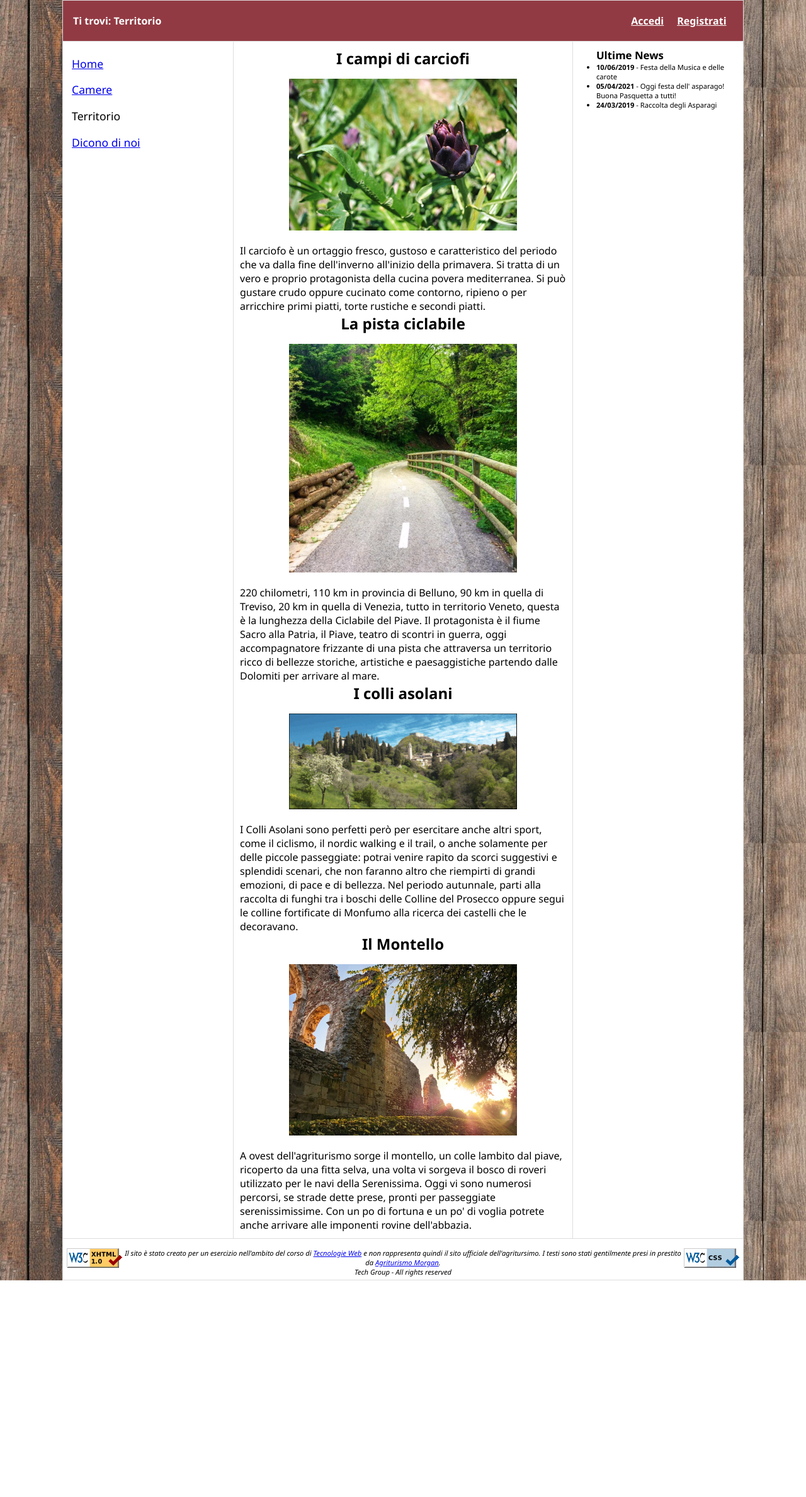
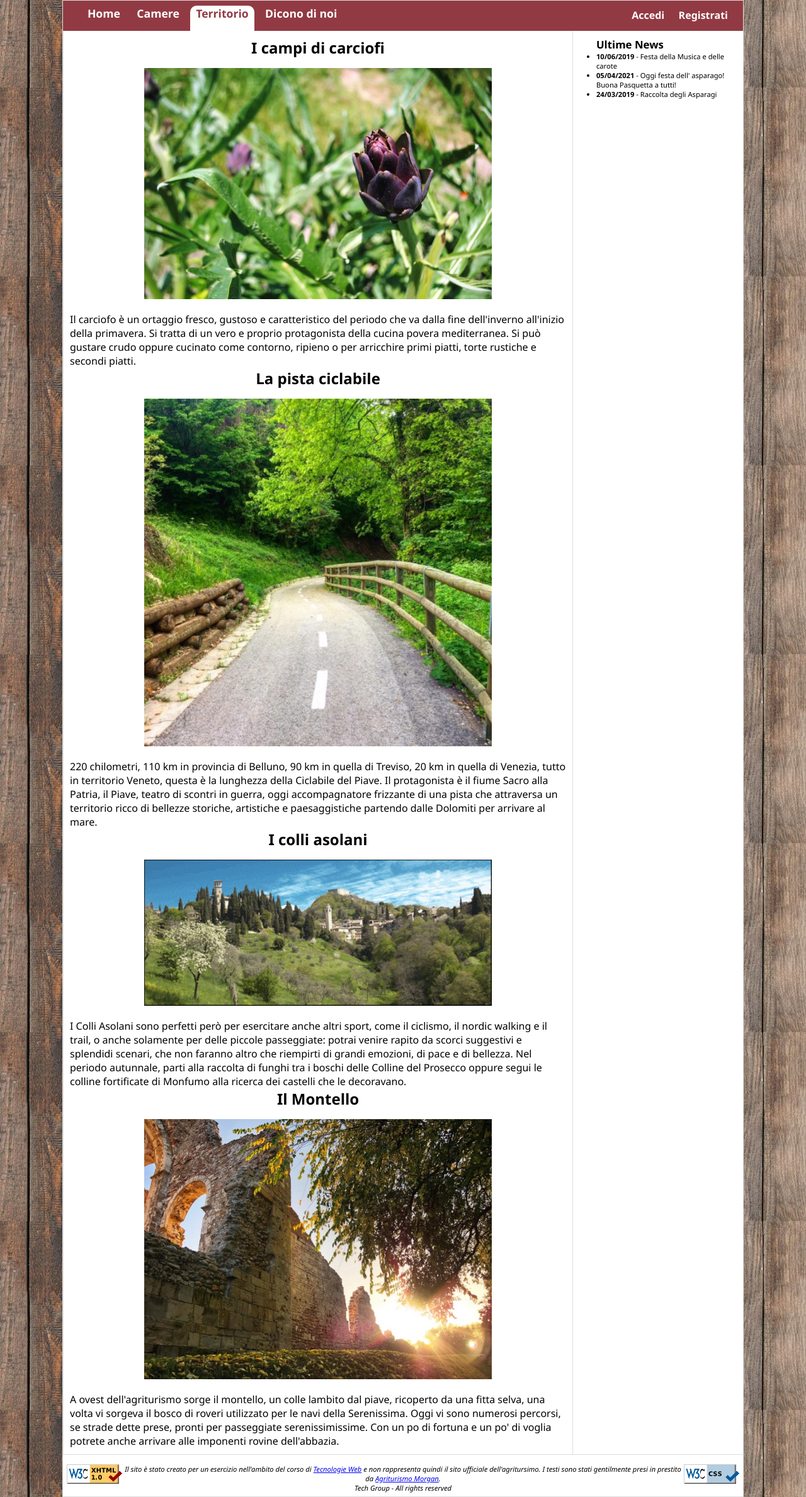
Before and after one commit to inspektral/agriturimso_tecweb_proj, a PHP site: page /territorio.html in a window 1280 px wide. Shown: the part 161-2538 px from the top of the page at 63% size. Before the commit the page ends 2194 px from the top, so only its background shows below. Run offline with PHP 8.4, Linux system fonts and the light colour scheme.

Commit message:
nuovo menu

```diff
--- a/style/small_lavoro.css
+++ b/style/small_lavoro.css
@@ -14,15 +14,22 @@
 	font-size: 1.2em;
 }
 
+/* breadcrumb */
+#breadcrumb {
+	border-bottom: none;
+	position: static;
+	min-height: 2em;
+}
+
 /*    MENU    */
-
 #menu {
 	float: none;
 	text-align: center;
 	width: 100%;
 	border-bottom: 1px solid #DDD;
-	background-color: #c75f6a;
 	color: #fff;
+	padding: 0;
+	position: static;
 }
 
 #menu ul {
@@ -30,24 +37,49 @@
 	margin: auto;
 }
 
-/* breadcrumb */
+#menu li {
+	float: none;
+	min-height: 2em;
+	border-radius: 0;
+	margin-top: 0.5em;
+	margin-right: 0;
+}
 
-#breadcrumb{
-	border-bottom: none;
+#menu ul li{
+	padding: 0.3em;
+}
+
+#user {
+	float: none;
+	height: 2em;
+	margin-top: 1%;
+	text-align: right;
+	position: static;
+    padding-right: 0;
+    bottom: 0;
+}
+
+#user a, #user span{
+	border-radius: 0;
+    bottom: 0;
+    padding:0 0.8em 0.3em 0.8em;
+}
+
+.reg {
+	float: none;
+	position: static;
 }
 
 /*  RIGHT SIDEBAR */
-
 #rightSideBar {
-    width: 100%;
-    margin: auto auto 2% auto;
+	width: 100%;
+	margin: auto auto 2% auto;
 	float: none;
-    text-align: center;
+	text-align: center;
 	border-top: 1px solid #DDD;
 }
 
 /*    CONTENUTO    */
-
 .contenutoGenerale {
 	margin-left: 0em;
 	padding: 0.5em;
@@ -75,7 +107,7 @@
 }
 
 #contentHomePage {
-	width:90%;
+	width: 90%;
 	border: 0;
 }
 
--- a/style/style_lavoro.css
+++ b/style/style_lavoro.css
@@ -19,7 +19,7 @@ body {
 }
 
 a:visited {
-	color: rgb(146, 58, 67);
+	color: #fff;
 }
 
 .aiutiNascosti {
@@ -67,11 +67,15 @@ SEZIONE BREADRCUM
 #breadcrumb {
 	background-color: rgb(146, 58, 67);
 	color: white;
-	padding: 1em;
+	padding-top: 0;
+	padding-right: 1em;
+	/* padding-bottom: 1em; */
+	padding-left: 1em;
 	font-weight: bold;
 	border-top: 1px solid #ddd;
-	border-bottom: 1px solid #ddd;
-	min-height: 2em;
+	/* border-bottom: 1px solid #ddd; */
+	min-height: 3em;
+	position: relative;
 }
 
 #breadcrumbText {
@@ -88,6 +92,118 @@ SEZIONE BREADRCUM
 	padding-top: 0.5%;
 }
 
+#user {
+	float: right;
+	min-width: 30%;
+	bottom: 0;
+	position: absolute;
+	right: 0;
+	padding-right: 0.8em;
+}
+
+#user a {
+	color: #fff;
+	text-decoration: none;
+	-webkit-border-top-left-radius: 10px;
+	-webkit-border-top-right-radius: 10px;
+	-moz-border-radius-topleft: 10px;
+	-moz-border-radius-topright: 10px;
+	border-top-left-radius: 10px;
+	border-top-right-radius: 10px;
+	min-height: 2.25em;
+	padding-left: 0.5em;
+	padding-right: 0.5em;
+}
+
+#user span {
+	background-color: #fff;
+	color: rgb(146, 58, 67);
+	text-decoration: none;
+	-webkit-border-top-left-radius: 10px;
+	-webkit-border-top-right-radius: 10px;
+	-moz-border-radius-topleft: 10px;
+	-moz-border-radius-topright: 10px;
+	border-top-left-radius: 10px;
+	border-top-right-radius: 10px;
+	min-height: 2.25em;
+	padding-left: 0.5em;
+	padding-right: 0.5em;
+}
+
+#user a:hover {
+	background-color: #fff;
+	color: rgb(146, 58, 67);
+	text-decoration: underline;
+}
+
+/*
+==============
+SEZIONE MENU
+==============
+*/
+#menu {
+	padding-left: 0.8em;
+	padding-right: 0.8em;
+	font-size: 1.1em;
+	float: left;
+	padding-right: 0.8em;
+	font-size: 1.1em;
+	float: left;
+	position: absolute;
+	bottom: 0;
+}
+
+#menu ul {
+	list-style-type: none;
+	overflow: hidden;
+	height: auto;
+	margin-bottom: 0;
+}
+
+#menu ul li {
+	padding-top: 0;
+	padding-left: 0.5em;
+	padding-right: 0.5em;
+}
+
+#menu li {
+	float: left;
+	min-height: 2.25em;
+    margin-right: 0.5em;
+	-webkit-border-top-left-radius: 10px;
+	-webkit-border-top-right-radius: 10px;
+	-moz-border-radius-topleft: 10px;
+	-moz-border-radius-topright: 10px;
+	border-top-left-radius: 10px;
+	border-top-right-radius: 10px;
+	-webkit-border-top-left-radius: 10px;
+}
+
+#menu li:hover a {
+	background-color: #fff;
+	color: rgb(146, 58, 67);
+	text-decoration: underline;
+}
+
+#menu li:hover {
+	background-color: #fff;
+	color: rgb(146, 58, 67);
+}
+
+#menu a {
+	color: #fff;
+	text-decoration: none;
+}
+
+#menu a:hover {
+	color: rgb(146, 58, 67);
+}
+
+#menu #currentLink{
+	background-color: #fff;
+	color: rgb(146, 58, 67);
+}
+
 /*
 ==============
 DIV IN 3 COLONNE
@@ -100,7 +216,7 @@ DIV IN 3 COLONNE
 .column {
 	box-sizing: border-box;
 	float: left;
-	width: 50%;
+	width: 75%;
 	padding: 10px;
 }
 
@@ -112,25 +228,6 @@ DIV IN 3 COLONNE
 
 .left, .right {
 	width: 25%;
-}
-
-/*
-==============
-SEZIONE MENU
-==============
-*/
-#menu {
-	padding: 0.8em;
-	font-size: 1.1em;
-}
-
-#menu ul {
-	list-style-type: none;
-}
-
-#menu ul li {
-	padding-top: 0.5em;
-	padding-bottom: 0.5em;
 }
 
 /*
@@ -149,14 +246,30 @@ SEZIONE RIGHTSIDEBAR
 }
 
 #buttonNews {
-	background-color: #923a43; /* Green */
+	background-color: #923a43; /* Rosso tipico */
 	border: none;
 	color: white;
-	padding: 2% 4%;
+	padding: 3% 5%;
 	text-align: center;
 	text-decoration: none;
 	display: inline-block;
 	font-size: 16px;
+	font-weight: bold;
+	border-style: solid;
+	border-color: #fff;
+	-webkit-border-radius: 8px;
+	-moz-border-radius: 8px;
+	border-radius: 8px;
+}
+
+#buttonNews:hover {
+	color: #923a43;
+	background-color: #fff;
+	border-style: solid;
+	border-color: #923a43;
+	-webkit-border-radius: 8px;
+	-moz-border-radius: 8px;
+	border-radius: 8px;
 }
 
 #ultimeNews {
@@ -204,7 +317,7 @@ SEZIONE CONTENUTO
 }
 
 #contentTerritorio {
-	width: 50%;
+	width: 75%;
 	border-right: 1px solid #ddd;
 }
 
--- a/territorio.html
+++ b/territorio.html
@@ -7,22 +7,27 @@
 <title>Agriturismo Morgan</title>
 
 <meta name="title" content="Agriturismo Morgan" />
-	<meta name="description" content="Agriturismo situato nei pressi di Montebelluna (TV), che offre camere e colazione" />
-	<meta name="keywords" content="Agriturismo, Bed and Breakfast, Camere da letto, Montebelluna" />
+<meta name="description"
+	content="Agriturismo situato nei pressi di Montebelluna (TV), che offre camere e colazione" />
+<meta name="keywords"
+	content="Agriturismo, Bed and Breakfast, Camere da letto, Montebelluna" />
 
 <meta name="author" content="Matteo, Massimo, Tito, Lorenzo" />
 <meta name="language" content="italian it" />
 
-	<link rel="stylesheet" type="text/css" href="style/style_lavoro.css" media="screen"/>
+<link rel="stylesheet" type="text/css" href="style/style_lavoro.css"
+	media="screen" />
 
-	<link rel="stylesheet" type="text/css" href="style/small_lavoro.css" media="handheld, screen and (max-width: 640px), only screen and (max-device-width: 640px)"/>
+<link rel="stylesheet" type="text/css" href="style/small_lavoro.css"
+	media="handheld, screen and (max-width: 640px), only screen and (max-device-width: 640px)" />
 
-	<link rel="stylesheet" type="text/css" href="style/printLavoro.css" media="print" />
+<link rel="stylesheet" type="text/css" href="style/printLavoro.css"
+	media="print" />
 
 </head>
 <body>
 	<div id="header">
-		<ul class="aiutiNascosti" >
+		<ul class="aiutiNascosti">
 			<li><a href="#menu">Vai al menu</a></li>
 			<li><a href="#contentTerritorio">Vai al contenuto</a></li>
 			<li><a href="#ultimeNews">Vai alle ultime news</a></li>
@@ -33,57 +38,84 @@
 	</div>
 
 	<div id="breadcrumb">
-		<p id="breadcrumbText">
-			Ti trovi: Territorio</span>
-		</p>
+		<div id="menu">
+			<ul>
+				<li><a xml:lang="en" href="index.html">Home</a></li>
+				<li><a href="camere.html">Camere</a></li>
+				<li id="currentLink">Territorio</li>
+				<li><a href="diconodinoi.html">Dicono di noi</a></li>
+			</ul>
+		</div>
+		<div id="user">
 			<a href="registrati.html" class="reg">Registrati</a> <a
 				href="accedi.html" class="reg">Accedi</a>
 		</div>
+	</div>
 
 	<div class="row">
-		<div id="menu" class="column left">
-			<ul>
-				<li><a xml:lang="en" href="index.html">Home</a></li>
-				<li><a href="camere.html">Camere</a></li>
-				<li><a id="currentLink">Territorio</a></li>
-				<li><a href="diconodinoi.html">Dicono di noi</a></li>
-			</ul>
-		</div>
 
 		<div id="contentTerritorio" class="contenutoGenerale column">
 			<div class="titleImageTerritorio">
 				<h2>I campi di carciofi</h2>
-				<img src="images/carciofo.jpg" alt="pianta di carciofo" class="imgTerritorio" />
+				<img src="images/carciofo.jpg" alt="pianta di carciofo"
+					class="imgTerritorio" />
 			</div>
-			<p>Il carciofo è un ortaggio fresco, gustoso e caratteristico del periodo che va dalla fine dell'inverno all'inizio della primavera. Si tratta di un vero e proprio protagonista della cucina povera mediterranea.
-			Si può gustare crudo oppure cucinato come contorno, ripieno o per arricchire primi piatti, torte rustiche e secondi piatti.</p>
+			<p>Il carciofo è un ortaggio fresco, gustoso e caratteristico del
+				periodo che va dalla fine dell'inverno all'inizio della primavera.
+				Si tratta di un vero e proprio protagonista della cucina povera
+				mediterranea. Si può gustare crudo oppure cucinato come contorno,
+				ripieno o per arricchire primi piatti, torte rustiche e secondi
+				piatti.</p>
 
 			<div class="titleImageTerritorio">
 				<h2>La pista ciclabile</h2>
-				<img src="images/ciclabile.jpg" alt="pista ciclabile immersa nella natura" class="imgTerritorio" />
+				<img src="images/ciclabile.jpg"
+					alt="pista ciclabile immersa nella natura" class="imgTerritorio" />
 			</div>
-			<p>220 chilometri, 110 km in provincia di Belluno, 90 km in quella di Treviso, 20 km in quella di Venezia, tutto in territorio Veneto, questa è la lunghezza della Ciclabile del Piave. Il protagonista è il fiume Sacro alla Patria, il Piave, teatro di scontri in guerra, oggi accompagnatore frizzante di una pista che attraversa un territorio ricco di bellezze storiche, artistiche e paesaggistiche partendo dalle Dolomiti per arrivare al mare.</p>
+			<p>220 chilometri, 110 km in provincia di Belluno, 90 km in
+				quella di Treviso, 20 km in quella di Venezia, tutto in territorio
+				Veneto, questa è la lunghezza della Ciclabile del Piave. Il
+				protagonista è il fiume Sacro alla Patria, il Piave, teatro di
+				scontri in guerra, oggi accompagnatore frizzante di una pista che
+				attraversa un territorio ricco di bellezze storiche, artistiche e
+				paesaggistiche partendo dalle Dolomiti per arrivare al mare.</p>
 
 			<div class="titleImageTerritorio">
 				<h2>I colli asolani</h2>
-				<img src="images/colli.gif" alt="colline boscose con paesini" class="imgTerritorio" />
+				<img src="images/colli.gif" alt="colline boscose con paesini"
+					class="imgTerritorio" />
 			</div>
-			<p>I Colli Asolani sono perfetti però per esercitare anche altri sport, come il ciclismo, il nordic walking e il trail, o anche solamente per delle piccole passeggiate: potrai venire rapito da scorci suggestivi e splendidi scenari, che non faranno altro che riempirti di grandi emozioni, di pace e di bellezza. Nel periodo autunnale, parti alla raccolta di funghi tra i boschi delle Colline del Prosecco oppure segui le colline fortificate di Monfumo alla ricerca dei castelli che le decoravano.</p>
+			<p>I Colli Asolani sono perfetti però per esercitare anche altri
+				sport, come il ciclismo, il nordic walking e il trail, o anche
+				solamente per delle piccole passeggiate: potrai venire rapito da
+				scorci suggestivi e splendidi scenari, che non faranno altro che
+				riempirti di grandi emozioni, di pace e di bellezza. Nel periodo
+				autunnale, parti alla raccolta di funghi tra i boschi delle Colline
+				del Prosecco oppure segui le colline fortificate di Monfumo alla
+				ricerca dei castelli che le decoravano.</p>
 
 			<div class="titleImageTerritorio">
 				<h2>Il Montello</h2>
-				<img src="images/montello.jpg" alt="rovine dell'abbazia al tramonto" class="imgTerritorio" />
+				<img src="images/montello.jpg" alt="rovine dell'abbazia al tramonto"
+					class="imgTerritorio" />
 			</div>
 
-			<p>A ovest dell'agriturismo sorge il montello, un colle lambito dal piave, ricoperto da una fitta selva, una volta vi sorgeva il bosco di roveri utilizzato per le navi della Serenissima. Oggi vi sono numerosi percorsi, se strade dette prese, pronti per passeggiate serenissimissime. Con un po di fortuna e un po' di voglia potrete anche arrivare alle imponenti rovine dell'abbazia.</p>
+			<p>A ovest dell'agriturismo sorge il montello, un colle lambito
+				dal piave, ricoperto da una fitta selva, una volta vi sorgeva il
+				bosco di roveri utilizzato per le navi della Serenissima. Oggi vi
+				sono numerosi percorsi, se strade dette prese, pronti per
+				passeggiate serenissimissime. Con un po di fortuna e un po' di
+				voglia potrete anche arrivare alle imponenti rovine dell'abbazia.</p>
 		</div>
 
 		<div id="rightSideBar" class="column right">
 			<div id="ultimeNews">
 				<h2>Ultime News</h2>
 				<ul>
-					<li><strong>10/06/2019</strong> - Festa della Musica e delle carote</li>
-					<li><strong>05/04/2021</strong> - Oggi festa dell' asparago! <br/>Buona Pasquetta a tutti!</li>
+					<li><strong>10/06/2019</strong> - Festa della Musica e delle
+						carote</li>
+					<li><strong>05/04/2021</strong> - Oggi festa dell' asparago! <br />Buona
+						Pasquetta a tutti!</li>
 					<li><strong>24/03/2019</strong> - Raccolta degli Asparagi</li>
 				</ul>
 			</div>
@@ -96,9 +128,16 @@
 
 
 	<div id="footer">
-		<img src="images/valid-xhtml10.png" alt="logo validazione w3c xhtml" id="imgValidCode"/>
-		<img src="images/vcss-blue.gif" alt="validlogo validazione w3c css" id="imgValidCSS" />
-		<p>Il sito è stato creato per un esercizio nell'ambito del corso di <a href="https://elearning.unipd.it/math/login/index.php">Tecnologie Web</a> e non rappresenta quindi il sito ufficiale dell'agritursimo. I testi sono stati gentilmente presi in prestito da <a href="http://www.agriturismomorgan.it/">Agriturismo Morgan</a>.</p>
+		<img src="images/valid-xhtml10.png" alt="logo validazione w3c xhtml"
+			id="imgValidCode" /> <img src="images/vcss-blue.gif"
+			alt="validlogo validazione w3c css" id="imgValidCSS" />
+		<p>
+			Il sito è stato creato per un esercizio nell'ambito del corso di <a
+				href="https://elearning.unipd.it/math/login/index.php">Tecnologie
+				Web</a> e non rappresenta quindi il sito ufficiale dell'agritursimo. I
+			testi sono stati gentilmente presi in prestito da <a
+				href="http://www.agriturismomorgan.it/">Agriturismo Morgan</a>.
+		</p>
 		<p>Tech Group - All rights reserved</p>
 	</div>
 </body>
```
Also changed, not shown: accedi.html (+32 -25 lines), camere.html (+49 -31 lines), diconodinoi.html (+50 -28 lines), index.html (+8 -10 lines), prenota.html (+38 -14 lines), prenotazione_effettuata.html (+39 -22 lines), registrati.html (+34 -29 lines). Lines whose indentation alone changed are shown as unchanged.
